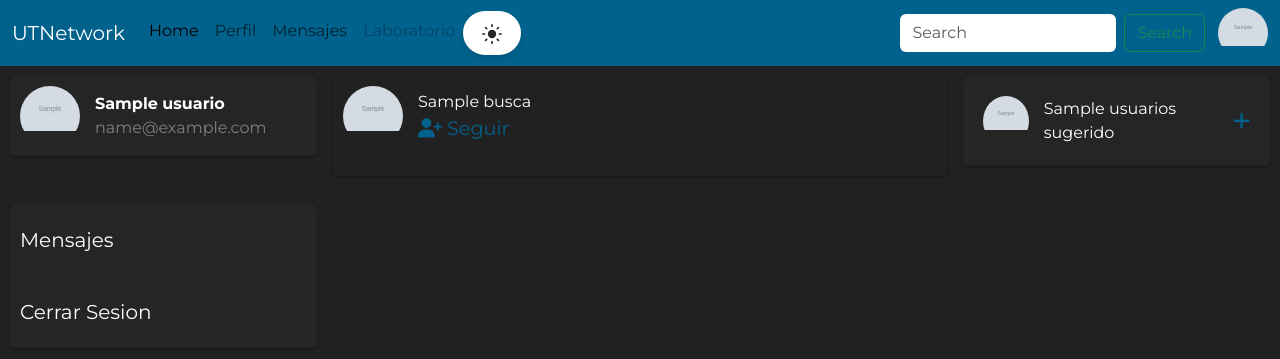
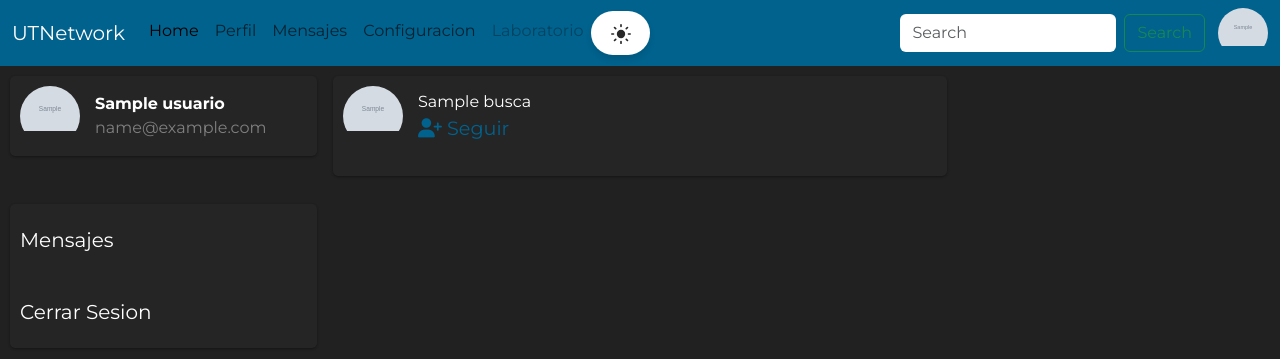
Before and after one commit to TomasB-Dev/utnetwork, a Flask app: template templates/search.html in a window 1280 px wide. Shown: the top 359 px of the page. Run offline with Flask 3, Linux system fonts and the light colour scheme; the template is opened without the code that fills it: most values are stand-ins (such as "Sample title", 1, 10 or a date in 2020); grey boxes marked "Sample" are stand-in pictures.

Commit message:
arreglos

```diff
--- a/templates/components/header.html
+++ b/templates/components/header.html
@@ -21,11 +21,14 @@
         <li class="nav-item">
           <a class="nav-link" href="{{url_for('myprofile')}}">Perfil</a>
         </li>
+        <li class="nav-item">
+          <a class="nav-link" href="{{url_for('mensajes')}}">Mensajes</a>
+        </li>
+        <li class="nav-item">
+          <a class="nav-link" href="{{url_for('config')}}">Configuracion</a>
+        </li>
         <li class="nav-item logout_mobile">
           <a class="nav-link" href="{{url_for('logout')}}">Cerrar Sesion</a>
-        </li>
-        <li class="nav-item">
-          <a class="nav-link" href="{{url_for('mensajes')}}">Mensajes</a>
         </li>
         <li class="nav-item">
           <a class="nav-link disabled" aria-disabled="true">Laboratorio</a>
--- a/templates/search.html
+++ b/templates/search.html
@@ -15,7 +15,7 @@
 
     <div class="container_main">
         <aside class="left">
-            <div class="left_profile_div">
+            <div class="left_profile_div card_background">
                 <picture>
                     <img src="{{usuario['avatar']}}" alt="">
                 </picture>
@@ -24,7 +24,7 @@
                     <p>{{usuario['mail']}}</p>
                 </div>
             </div>
-            <nav class="left_profile_nav">
+            <nav class="left_profile_nav card_background">
                     <a href="">
                         Mensajes
                     </a>
@@ -37,7 +37,7 @@
 
             <div>
                 {% for busca in busqueda %}
-                <div class="publish_card">
+                <div class="publish_card card_background">
                     <div class="container_profile">
                         <div class="container_info_profile">
                             <picture>
@@ -81,30 +81,7 @@
         <aside class="right">
 
 
-            <div class="container_sugged_persons">
 
-            {% for usuarios_sugerido in usuarios_sugeridos %}
-
-                <form action="{{url_for('seguir')}}"  method="POST">
-
-                    <div class="card_sugged_person">
-                        <div class="container_sugged_person_info">
-                            <picture class="container_sugged_person_picture">
-                                <img src="{{usuarios_sugerido['avatar']}}" alt="">
-                            </picture>
-                                <div class="container_sugged_person_text">
-                                    <p>{{usuarios_sugerido['nombre']}}</p>
-                                    <input name="id_seguido"id="id_seguido" style="display: none;" value="{{usuarios_sugerido['id']}}">
-                                </div>
-                        </div>
-                        <button class="btn_follow"><i class="fa-solid fa-plus"></i></button>
-                    </div>
-
-                </form>
-
-                <!-- </div> -->
-                {%endfor%}
-        </div>
 
         </aside>
     </div>
```
Also changed, not shown: static/css/configuration.css (+3 -5 lines).
